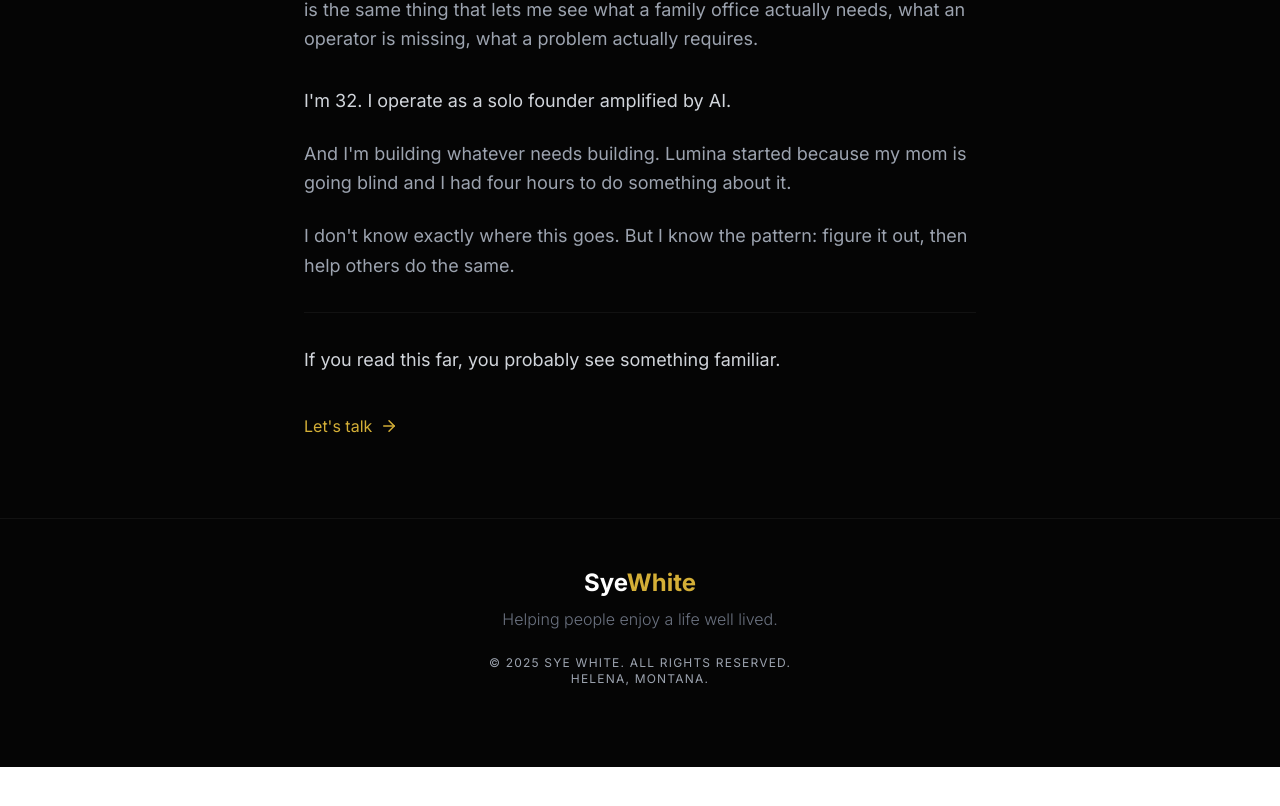
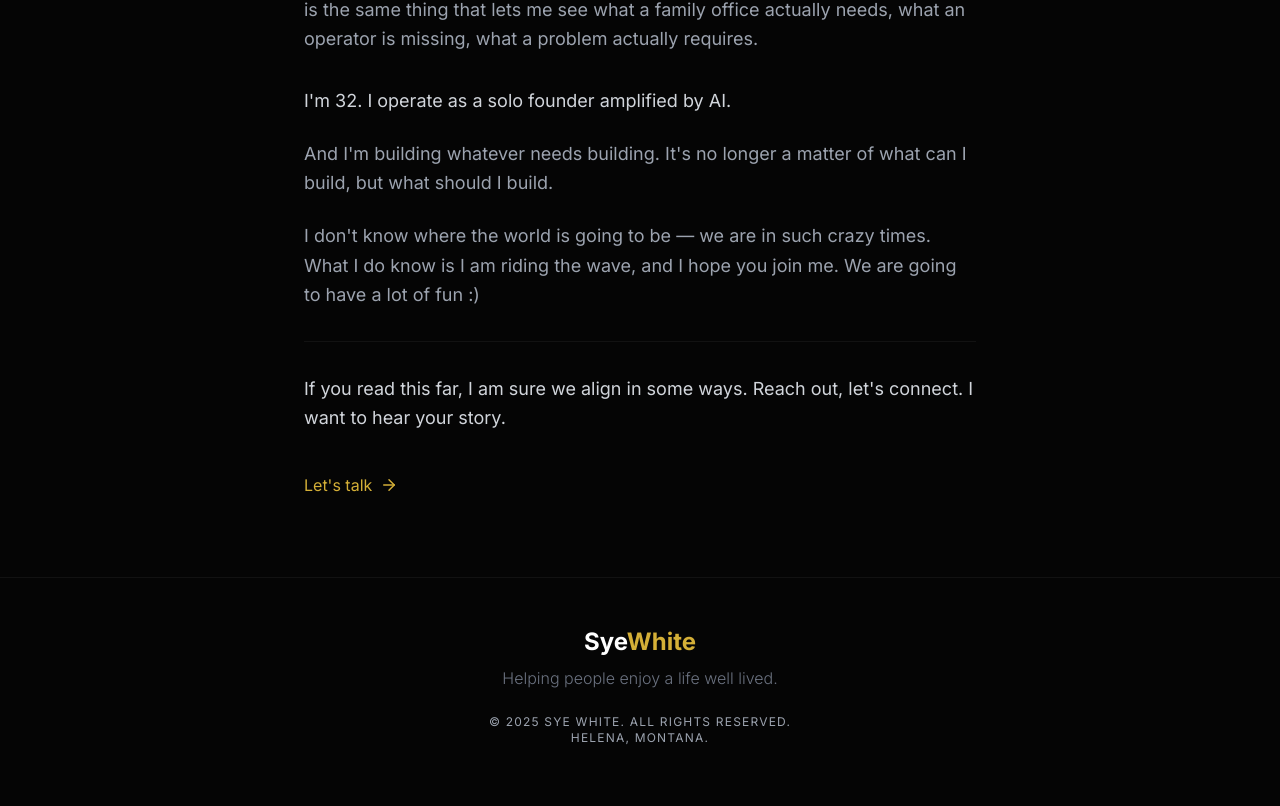
Before and after one commit to havneco/SyeWhiteHavnWebsite, a React (Vite) app: page /#/story in a window 1280 px wide. Shown: the part 5143-5949 px from the top of the page. Before the commit the page ends 5910 px from the top, so only its background shows below. Built offline with nearby package versions, Linux system fonts and the light colour scheme; no server answers; the database is empty.

Commit message:
fix: update story closing with more engaging, personal ending

```diff
--- a/pages/StoryPage.tsx
+++ b/pages/StoryPage.tsx
@@ -307,17 +307,17 @@ const StoryPage: React.FC = () => {
                 I'm 32. I operate as a solo founder amplified by AI.
               </p>
               <p className="text-lg text-gray-600 dark:text-gray-400 leading-relaxed">
-                And I'm building whatever needs building. Lumina started because my mom is going blind and I had four hours to do something about it.
+                And I'm building whatever needs building. It's no longer a matter of what can I build, but what should I build.
               </p>
               <p className="text-lg text-gray-600 dark:text-gray-400 leading-relaxed">
-                I don't know exactly where this goes. But I know the pattern: figure it out, then help others do the same.
+                I don't know where the world is going to be — we are in such crazy times. What I do know is I am riding the wave, and I hope you join me. We are going to have a lot of fun :)
               </p>
             </div>
 
             {/* Closing */}
             <div className="pt-8 border-t border-gray-100 dark:border-white/5">
               <p className="text-lg text-gray-700 dark:text-gray-300 leading-relaxed mb-10">
-                If you read this far, you probably see something familiar.
+                If you read this far, I am sure we align in some ways. Reach out, let's connect. I want to hear your story.
               </p>
               <Link
                 to="/#contact"
```
